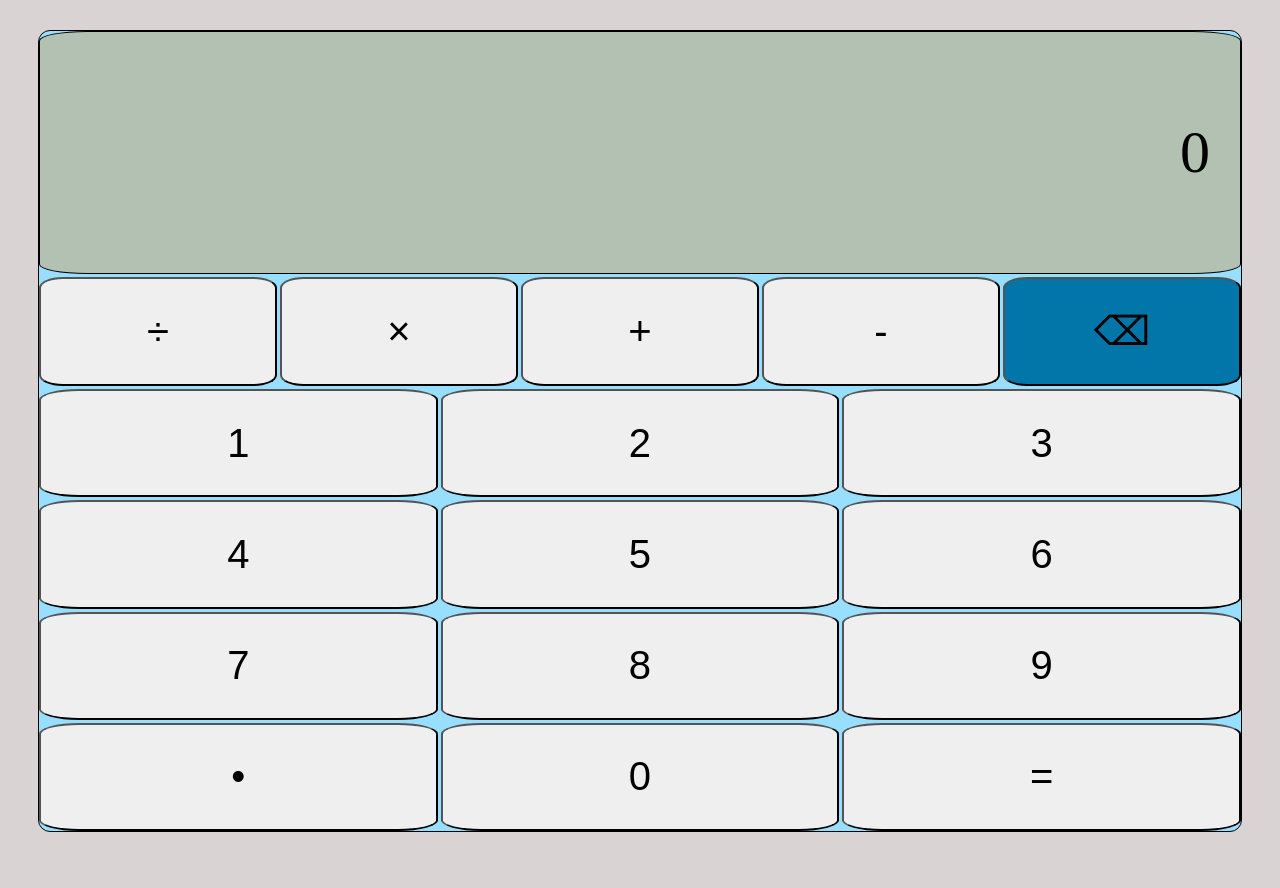
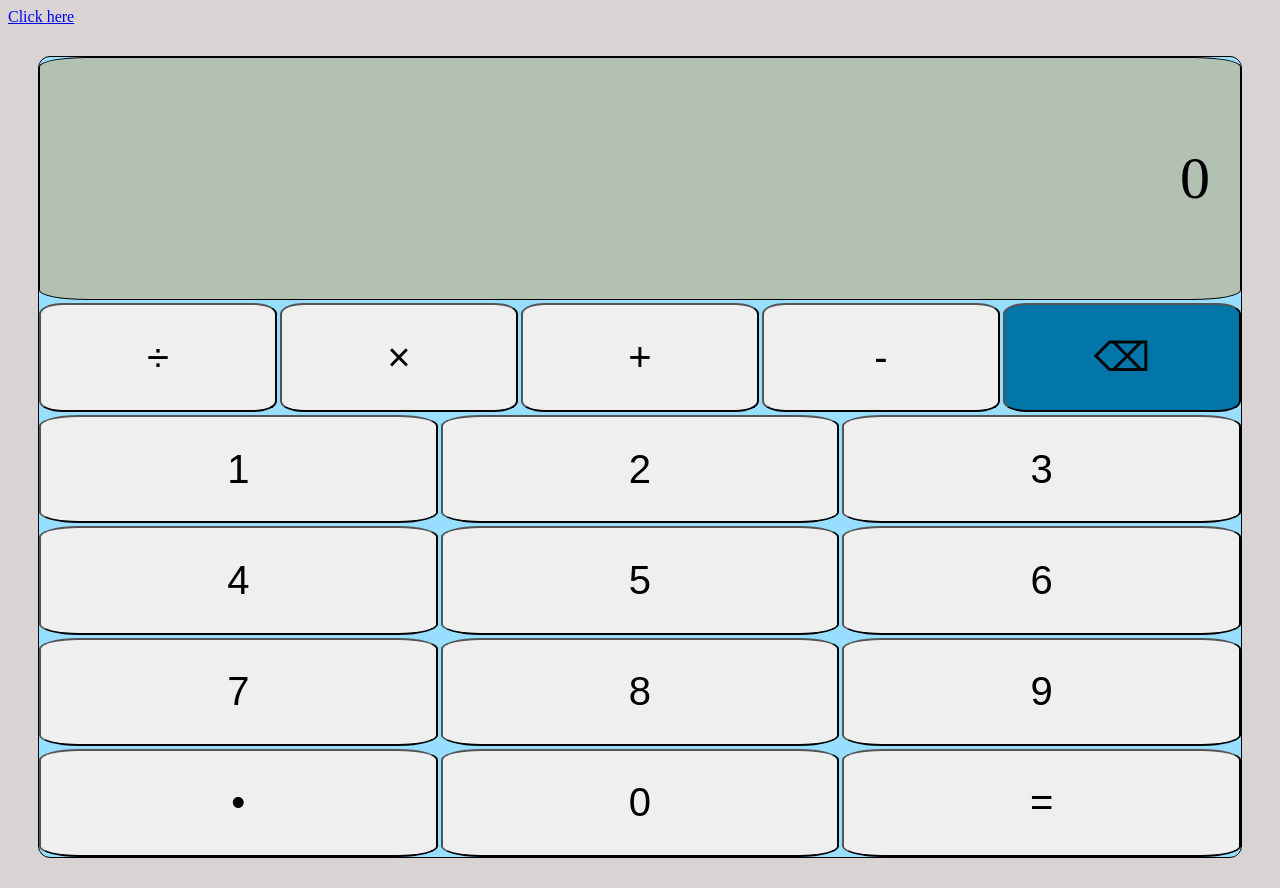
Before and after one commit to Bensangma/calculator, a plain HTML site: page index.html in a window 1280 px wide. Before the commit the page ends 862 px from the top, so only its background shows below. Drawn offline with Linux system fonts and the light colour scheme.

Commit message:
update index.html

```diff
--- a/index.html
+++ b/index.html
@@ -4,7 +4,7 @@
      <meta name="viewport" content="width=device-width, initial-scale=1.0">
   </head>
   <body>
-
+    <a href="home.html">Click here</a>
     <div class="grid">
       <div class="display">0</div>
       <dv class="operator">
```
